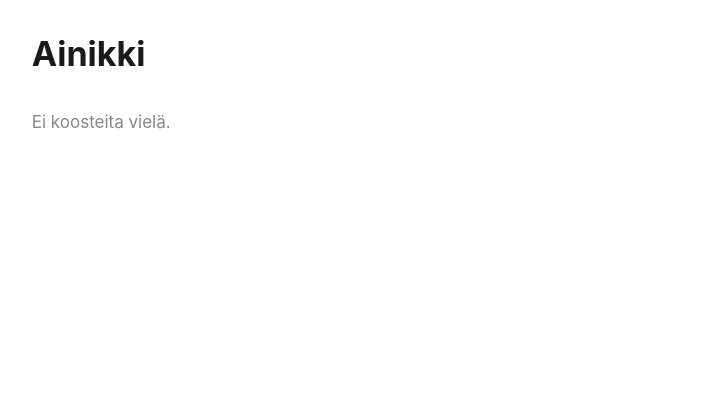
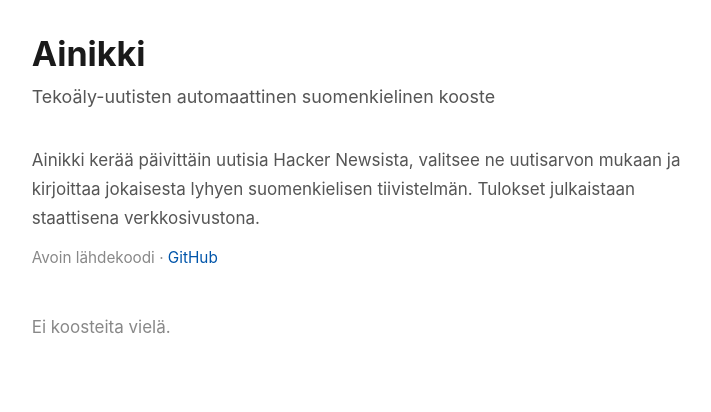
Before and after one commit to samporapeli/ainikki, an Astro site in the folder site/: page / in a window 1280 px wide. Shown: the whole page, without its empty margins (281-992 px from the left). Built offline with nearby package versions, Linux system fonts and the light colour scheme; Astro itself is replaced by a stand-in of ours.

Commit message:
feat: add front page description and GitHub link

```diff
--- a/site/src/pages/index.astro
+++ b/site/src/pages/index.astro
@@ -21,7 +21,19 @@ if (fs.existsSync(dataDir)) {
 <Layout title="Ainikki">
   <header>
     <h1>Ainikki</h1>
+    <p class="tagline">Tekoäly-uutisten automaattinen suomenkielinen kooste</p>
   </header>
+
+  <section class="about">
+    <p>
+      Ainikki kerää päivittäin uutisia Hacker Newsista, valitsee ne uutisarvon
+      mukaan ja kirjoittaa jokaisesta lyhyen suomenkielisen tiivistelmän.
+      Tulokset julkaistaan staattisena verkkosivustona.
+    </p>
+    <p class="meta">
+      Avoin lähdekoodi · <a href="https://github.com/samporapeli/ainikki">GitHub</a>
+    </p>
+  </section>
 
   {topics.length === 0 ? (
     <p class="empty">Ei koosteita vielä.</p>
@@ -39,6 +51,27 @@ if (fs.existsSync(dataDir)) {
 <style>
   header {
     margin-bottom: 2rem;
+  }
+
+  .tagline {
+    color: var(--fg-muted);
+    font-size: 1.05rem;
+    margin-top: 0.3rem;
+  }
+
+  .about {
+    margin-bottom: 2.5rem;
+    color: var(--fg-muted);
+    line-height: 1.7;
+  }
+
+  .about p {
+    margin-bottom: 0.75rem;
+  }
+
+  .meta {
+    font-size: 0.9rem;
+    color: var(--fg-subtle);
   }
 
   .empty {
```
